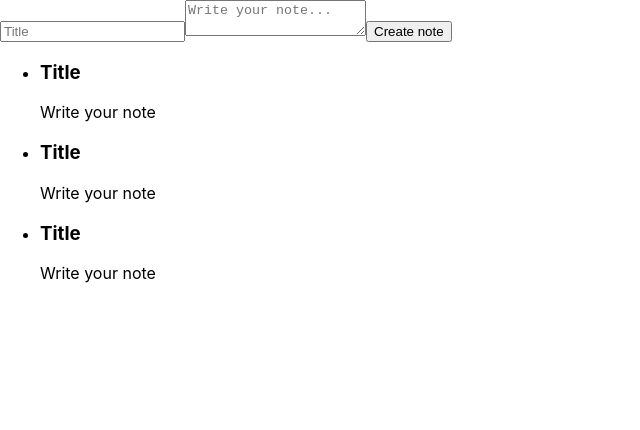
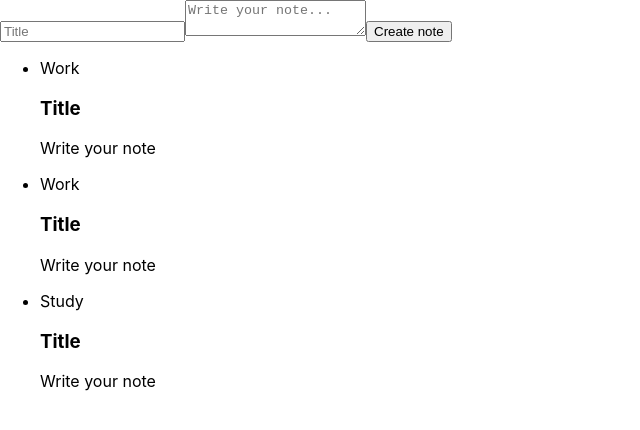
Before and after one commit to rafaelmauricioaraujo/reep, a React (Create React App) app: page / in a window 1280 px wide. Shown: the top 430 px of the page, without its empty margins (0-640 px from the left). Built offline with nearby package versions, Linux system fonts and the light colour scheme.

Commit message:
refactoring NoteList using jsx integrated

```diff
--- a/src/components/NoteList.jsx
+++ b/src/components/NoteList.jsx
@@ -5,18 +5,17 @@ class NoteList extends Component {
   render() {
     return (
       <ul>
-        <li>
-          <CardNote />
-        </li>
-        <li>
-          <CardNote />
-        </li>
-        <li>
-          <CardNote />
-        </li>
+        {Array.of("Work", "Work", "Study").map((category) => {
+          return (
+            <li>
+              <div> {category} </div>
+              <CardNote />
+            </li>
+          );
+        })}
       </ul>
     );
   }
-};
+}
 
 export default NoteList;
```
